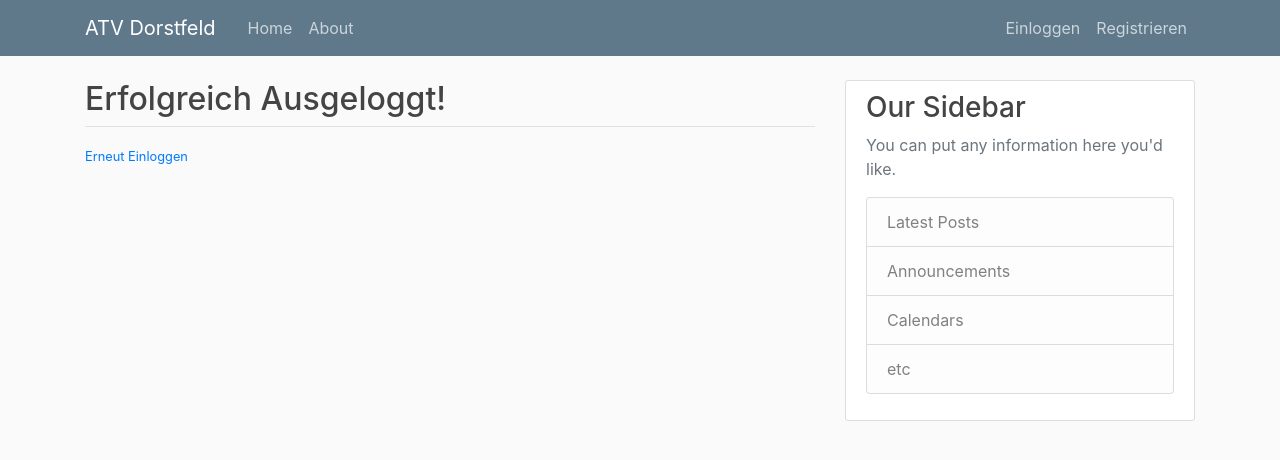
After one commit to rherrmannr/ATVDorstfeld, a Django app: page /logout/ in a window 1280 px wide. The commit adds this page. Shown: the top 460 px of the page. Run offline with Django 3.2, Linux system fonts and the light colour scheme; some libraries are stand-ins or nearby versions.

Commit message:
login/logout does work

```diff
--- a/ATVDorstfeld/settings.py
+++ b/ATVDorstfeld/settings.py
@@ -101,7 +101,7 @@
 # Internationalization
 # https://docs.djangoproject.com/en/3.1/topics/i18n/
 
-LANGUAGE_CODE = 'en-us'
+LANGUAGE_CODE = 'de-at'
 
 TIME_ZONE = 'UTC'
 
@@ -118,5 +118,5 @@
 
 CRISPY_TEMPLATE_PACK = 'bootstrap4'
 
-LOGIN_REDIRECT_URL = ''
+LOGIN_REDIRECT_URL = 'courts-home'
 LOGIN_URL = 'login'
--- a/ATVDorstfeld/urls.py
+++ b/ATVDorstfeld/urls.py
@@ -20,5 +20,6 @@
 urlpatterns = [
     path('admin/', admin.site.urls),
     path('login/', auth_views.LoginView.as_view(template_name='users/login.html'), name='login'),
+    path('logout/', auth_views.LogoutView.as_view(template_name='users/logout.html'), name='logout'),
     path('', include('courts.urls')),
 ]
--- a/courts/admin.py
+++ b/courts/admin.py
@@ -1,5 +1,6 @@
 from django.contrib import admin
 
-from courts.model import Court
+from courts.model import Court, Reservation
 
 admin.site.register(Court)
+admin.site.register(Reservation)
--- a/courts/templates/courts/base.html
+++ b/courts/templates/courts/base.html
@@ -34,12 +34,12 @@
                 <!-- Navbar Right Side -->
                 <div class="navbar-nav">
                     {% if user.is_authenticated %}
-                    <a class="nav-item nav-link" href="#">New Post</a>
-                    <a class="nav-item nav-link" href="#">Profile</a>
-                    <a class="nav-item nav-link" href="#">Logout</a>
+                    <a class="nav-item nav-link" href="#">Buchen</a>
+                    <a class="nav-item nav-link" href="#">Meine Buchungen</a>
+                    <a class="nav-item nav-link" href="{% url 'logout' %}">Ausloggen</a>
                     {% else %}
-                    <a class="nav-item nav-link" href="{% url 'login' %}">Login</a>
-                    <a class="nav-item nav-link" href="#">Register</a>
+                    <a class="nav-item nav-link" href="{% url 'login' %}">Einloggen</a>
+                    <a class="nav-item nav-link" href="#">Registrieren</a>
                     {% endif %}
                 </div>
             </div>
--- a/courts/templates/courts/home.html
+++ b/courts/templates/courts/home.html
@@ -3,9 +3,10 @@
 {% for court in courts %}
 <h1>{{ court.title }}</h1>
 <article class="media content-section">
-    <img class="rounded-circle article-img" src="{{ post.author.profile.image.url }}">
     <div class="media-body">
-        <p class="article-content">{{ court.title }}</p>
+        {% for reservation in reservations %}
+        <p class="article-content">{{ reservation.author }}: {{reservation.start_datetime|date:"F d, Y"}} bis {{reservation.end_datetime|date:"F d, Y"}}</p>
+        {% endfor %}
     </div>
 </article>
 {% endfor %}
--- a/users/apps.py
+++ b/users/apps.py
@@ -3,3 +3,6 @@
 
 class UserConfig(AppConfig):
     name = 'users'
+
+    def ready(self):
+        import users.signals
--- a/users/models.py
+++ b/users/models.py
@@ -7,3 +7,6 @@
 
     def __str__(self):
         return f'{self.user.username} Profile'
+
+    def save(self, force_insert=False, force_update=False, using=None, update_fields=None):
+        super().save()
--- /dev/null
+++ b/users/templates/users/logout.html
@@ -0,0 +1,9 @@
+{% extends "courts/base.html" %}
+{% block content %}
+<h2>Erfolgreich Ausgeloggt!</h2>
+<div class="border-top pt-3">
+    <small class="text-muted">
+        <a href="{% url 'login' %}">Erneut Einloggen</a>
+    </small>
+</div>
+{% endblock content %}
```
Also changed, not shown: courts/model.py (+12 -0 lines), courts/views.py (+9 -3 lines), users/forms.py (added, +19 -0 lines), users/signals.py (added, +10 -0 lines), users/templates/users/login.html (+21 -1 lines), courts/migrations/0002_auto_20201019_0956.py (added), courts/migrations/0003_auto_20201019_0958.py (added), courts/migrations/0004_reservation_author.py (added), courts/migrations/0005_auto_20201019_1033.py (added), courts/migrations/0006_auto_20201019_1033.py (added), db.sqlite3.
